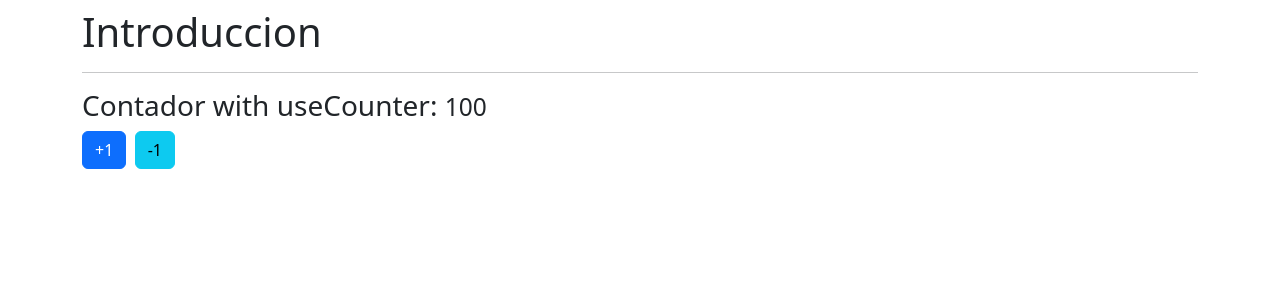
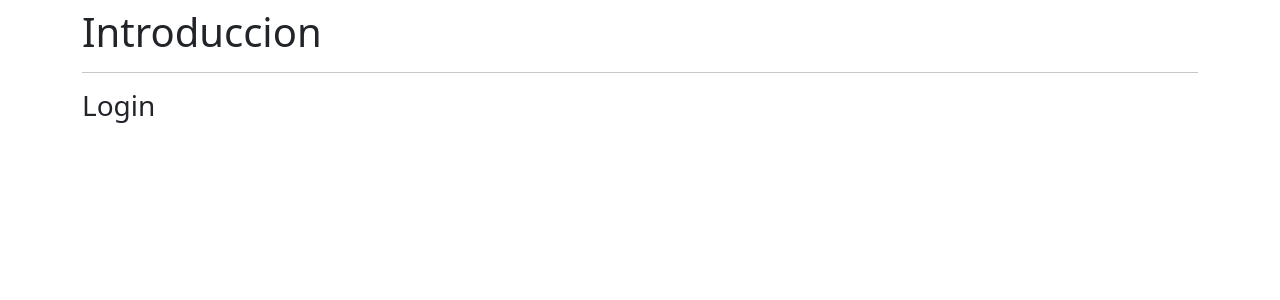
Before and after one commit to RafaEscobar/RN-C-1-Introduccion, a React (Create React App) app: page / in a window 1280 px wide. Shown: the top 300 px of the page. Built offline with nearby package versions, Linux system fonts and the light colour scheme.

Commit message:
Iniciando -Componente Login, antezala para useReducer-

```diff
--- a/src/App.tsx
+++ b/src/App.tsx
@@ -2,9 +2,8 @@
 // import { ObjetosLiterales } from "./typescript/ObjetosLiterales";
 // import { Funciones } from "./typescript/Funciones";
 // import { Contador } from "./components/Contador";
-
-import { Contador_useCounter } from './components/Contador_useCounter';
-
+// import { Contador_useCounter } from './components/Contador_useCounter';
+import { Login } from "./components/login";
 
 const App = () => {
   return (
@@ -15,7 +14,8 @@ const App = () => {
       {/* <ObjetosLiterales /> */}
       {/* <Funciones /> */}
       {/* <Contador /> */}
-    <Contador_useCounter />
+      {/* <Contador_useCounter /> */}
+      <Login />
 
     </div>
   )
--- /dev/null
+++ b/src/components/Login.tsx
@@ -0,0 +1,8 @@
+
+export const Login = () => {
+  return (
+    <>
+        <h3>Login</h3>
+    </>
+  )
+}
```
